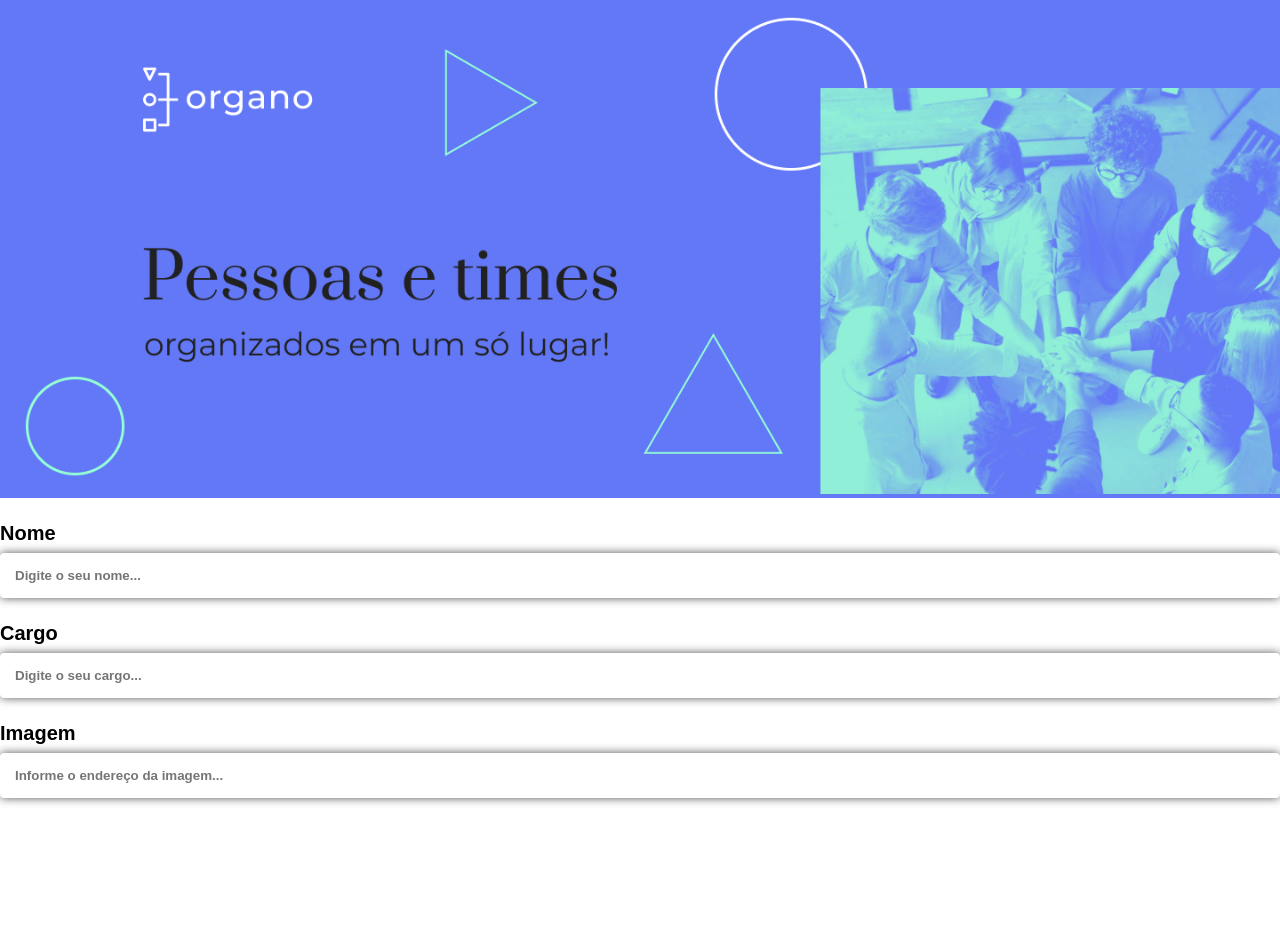
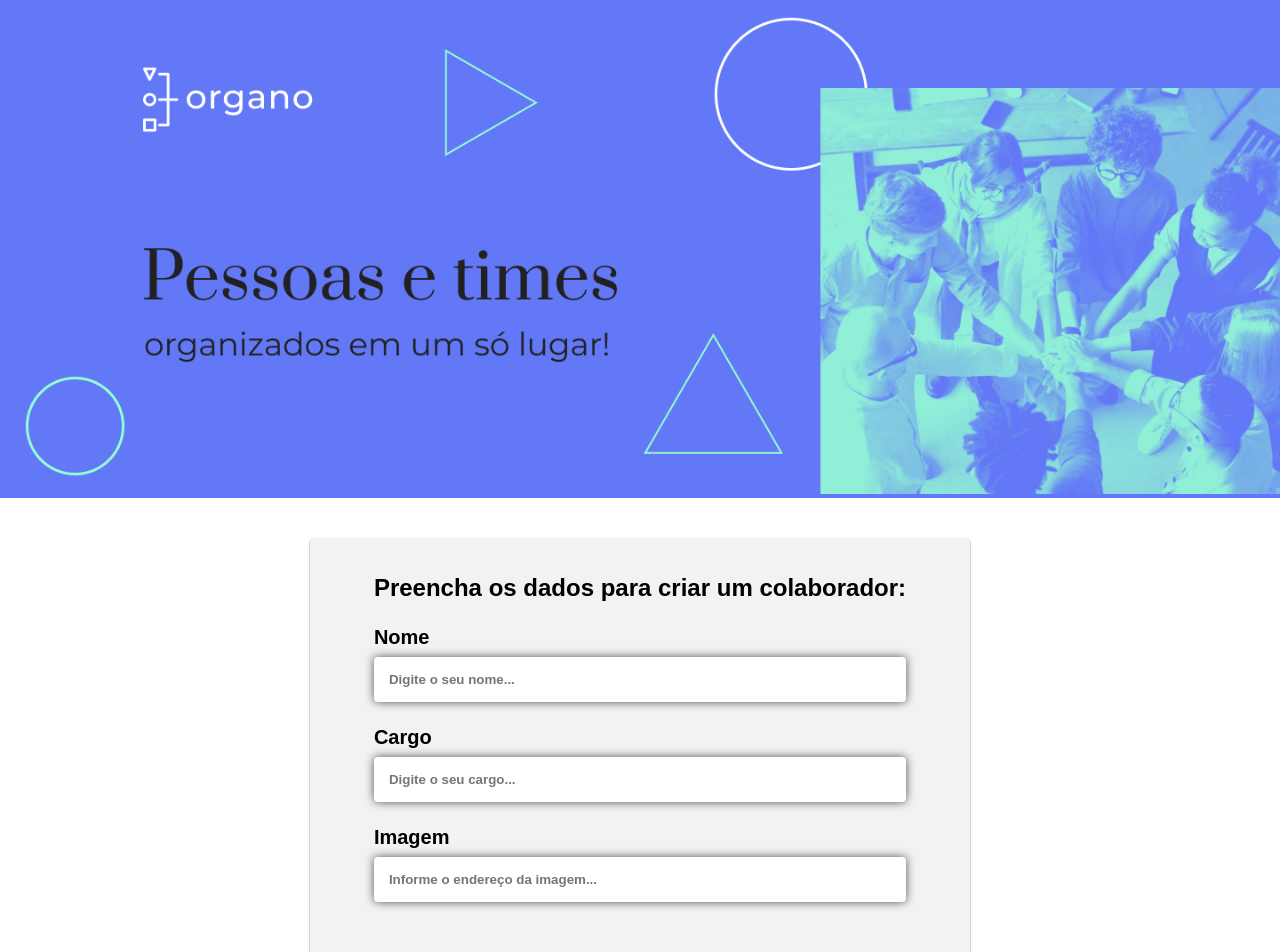
Before and after one commit to ThomazHilario/React-One, a JavaScript app in the folder organo/: page / in a window 1280 px wide. Shown: the top 952 px of the page. Before the commit the page ends 822 px from the top, so only its background shows below. Built offline with nearby package versions, Linux system fonts and the light colour scheme; the HTML template or start-up script is replaced by a standard one.

Commit message:
feat: Criando o Componente de formulario.

```diff
--- a/organo/src/App.js
+++ b/organo/src/App.js
@@ -1,13 +1,11 @@
 import { Banner } from './components/Banner';
-import { InputForm } from './components/InputForm';
+import { Form } from './components/Formulario';
 
 function App() {
   return (
     <div className="App">
       <Banner/>
-      <InputForm nameLabel={'Nome'} textPlaceholder={'Digite o seu nome...'}/>
-      <InputForm nameLabel={'Cargo'} textPlaceholder={'Digite o seu cargo...'}/>
-      <InputForm nameLabel={'Imagem'} textPlaceholder={'Informe o endereço da imagem...'}/>
+      <Form/>
     </div>
   );
 }
--- /dev/null
+++ b/organo/src/components/Formulario/formulario.css
@@ -0,0 +1,13 @@
+.section__formulario{
+    display: flex;
+    justify-content: center;
+    margin: 40px 0;
+}
+
+.section__formulario > form{
+    max-width: 80%;
+    background-color: #F2F2F2;
+    padding: 36px 64px;
+    border-radius: 5px;
+    box-shadow: 0px 1px  2px rgba(0, 0, 0, 0.635);
+}
--- /dev/null
+++ b/organo/src/components/Formulario/index.js
@@ -0,0 +1,17 @@
+// import InputForm
+import { InputForm } from '../InputForm'
+
+import './formulario.css'
+
+export const Form = () => {
+    return(
+        <section className="section__formulario">
+            <form>
+                <h2>Preencha os dados para criar um colaborador:</h2>
+                <InputForm nameLabel={'Nome'} textPlaceholder={'Digite o seu nome...'}/>
+                <InputForm nameLabel={'Cargo'} textPlaceholder={'Digite o seu cargo...'}/>
+                <InputForm nameLabel={'Imagem'} textPlaceholder={'Informe o endereço da imagem...'}/>
+            </form>
+        </section>
+    )
+}
--- a/organo/src/index.css
+++ b/organo/src/index.css
@@ -1,5 +1,6 @@
 *{
   margin: 0;
   padding: 0;
+  font-family: Arial, Helvetica, sans-serif;
   box-sizing: border-box;
 }
```
